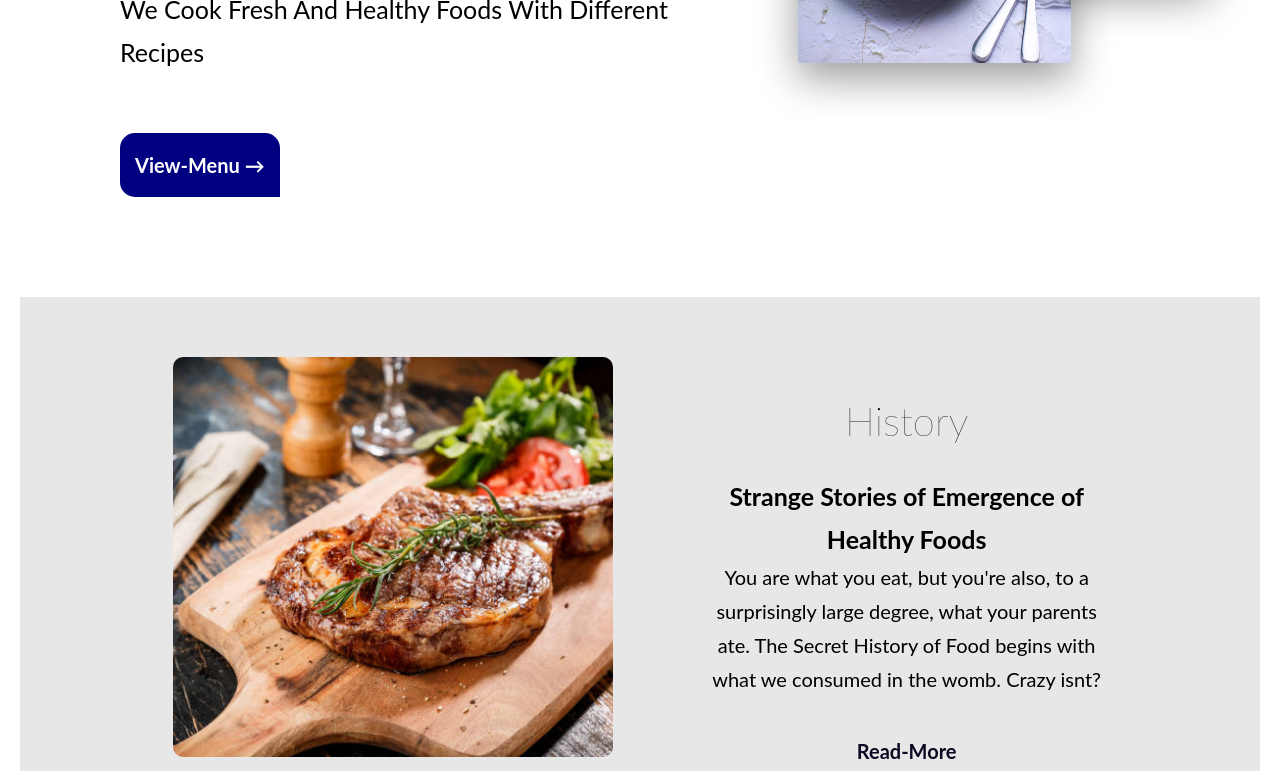
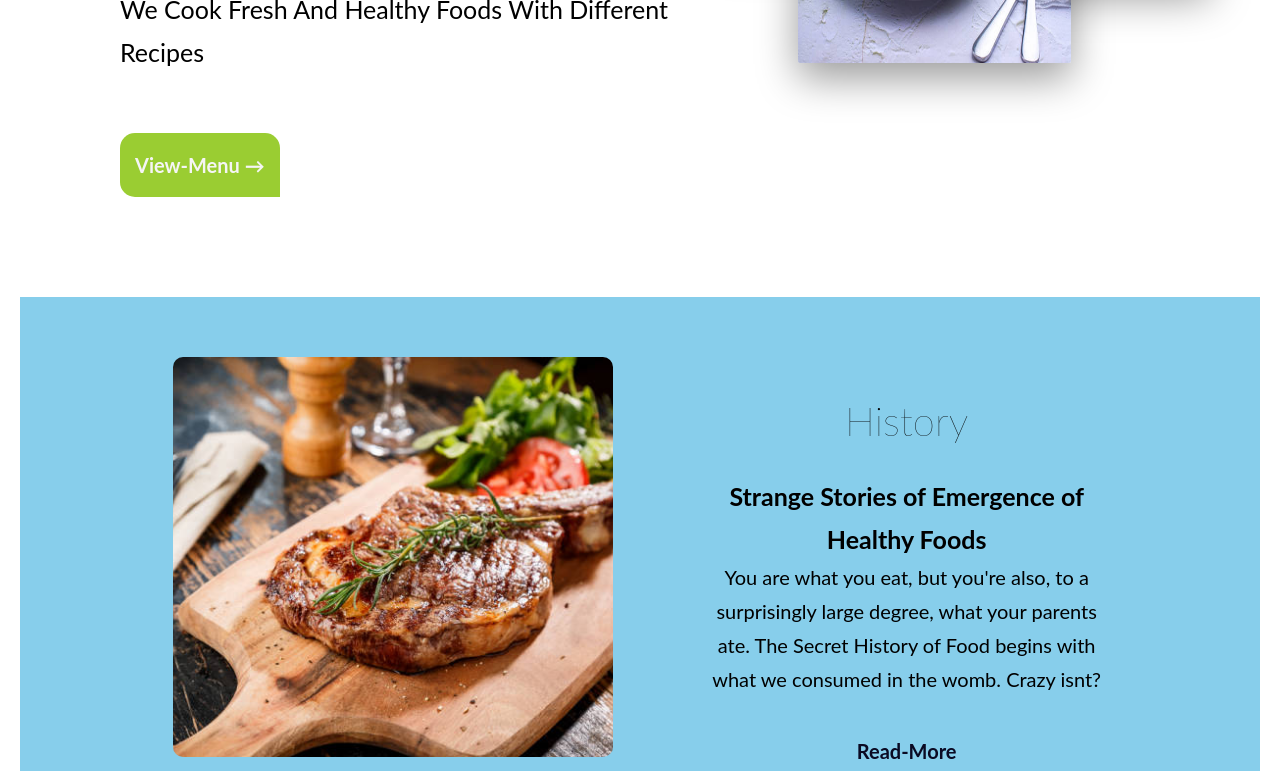
Before and after one commit to rebykimani/utamu-delicacies-frontend, a React (Create React App) app: page / in a window 1280 px wide. Shown: the part 680-1451 px from the top of the page. Built offline with nearby package versions, Linux system fonts and the light colour scheme.

Commit message:
homepage

```diff
--- a/src/App.css
+++ b/src/App.css
@@ -137,7 +137,7 @@ body {
   margin-top: 6rem;
 }
 .btn-menu:hover {
-  background-color: #002ead;
+  background-color: skyblue;
   transition: 0.7s;
 }
 
@@ -163,9 +163,9 @@ body {
 }
 
 .sect-1 > .btn-menu {
-  background-color: navy;
+  background-color: yellowgreen;
   border: none;
-  color: white;
+  color: whitesmoke;
   padding: 1.5rem 1.5rem;
   text-align: center;
   text-decoration: none;
@@ -224,7 +224,7 @@ body {
   top: 10rem;
 }
 .composition__photo:hover {
-  outline: 1rem solid #0a0a23;
+  outline: 1rem solid skyblue;
   transform: scale(1.05) translateY(-0.5rem);
   box-shadow: 0 0.1rem 0.1rem rgba(0, 0, 0, 0.1);
   z-index: 20;
@@ -239,7 +239,7 @@ body {
 .about-us {
   text-align: center;
   font-size: 3rem;
-  background-color: rgba(172, 167, 167, 0.274);
+  background-color: skyblue;
 }
 .about {
   display: flex;
@@ -283,7 +283,7 @@ body {
   width: 70%;
   margin: 0 auto;
   box-shadow: 0 3rem 6rem rgba(0, 0, 0, 0.1);
-  background-color: rgb(222, 219, 8);
+  background-color: grey;
   border-radius: 0.3rem;
   padding: 6rem;
   font-size: 1.6rem;
```
